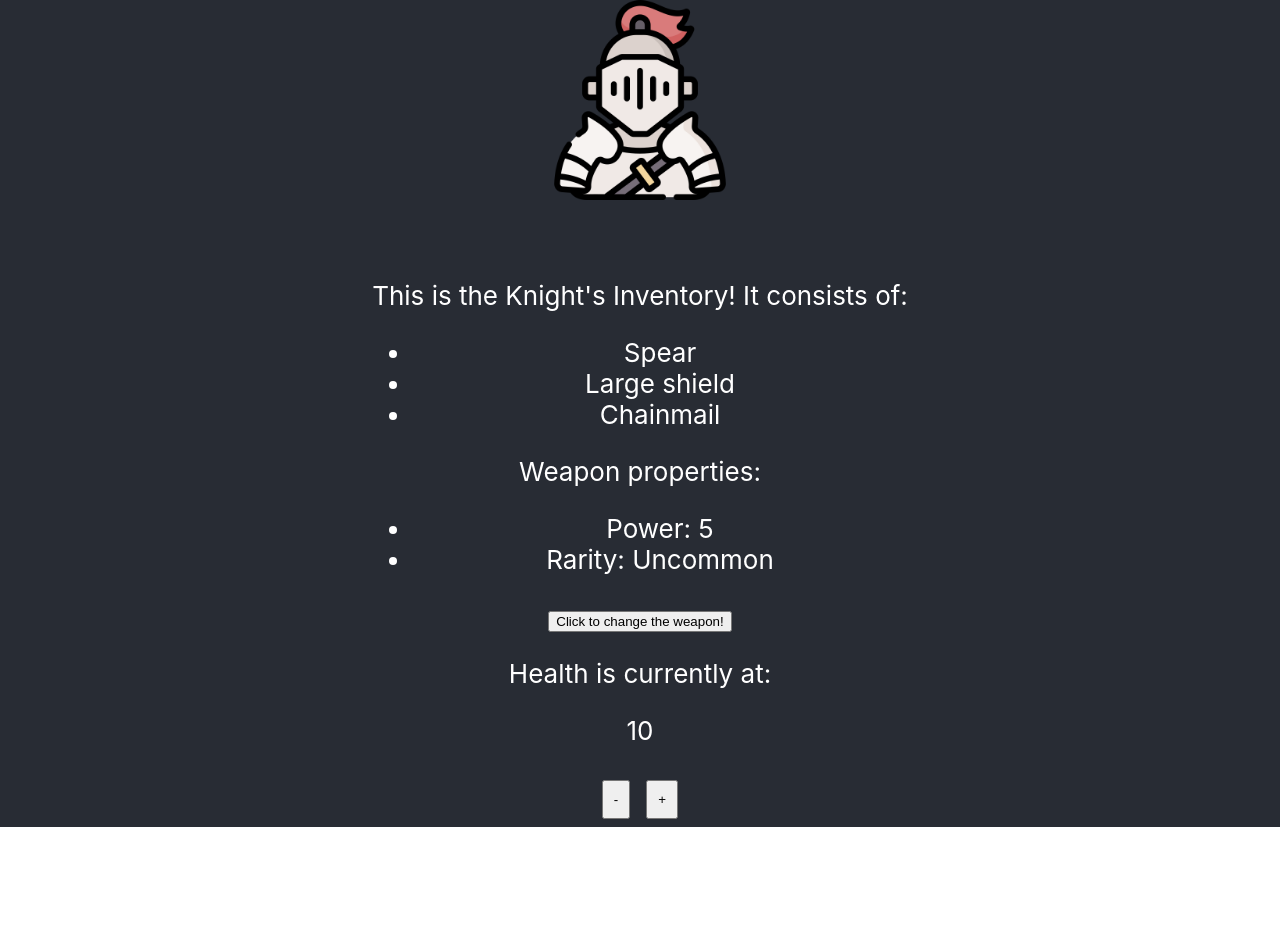
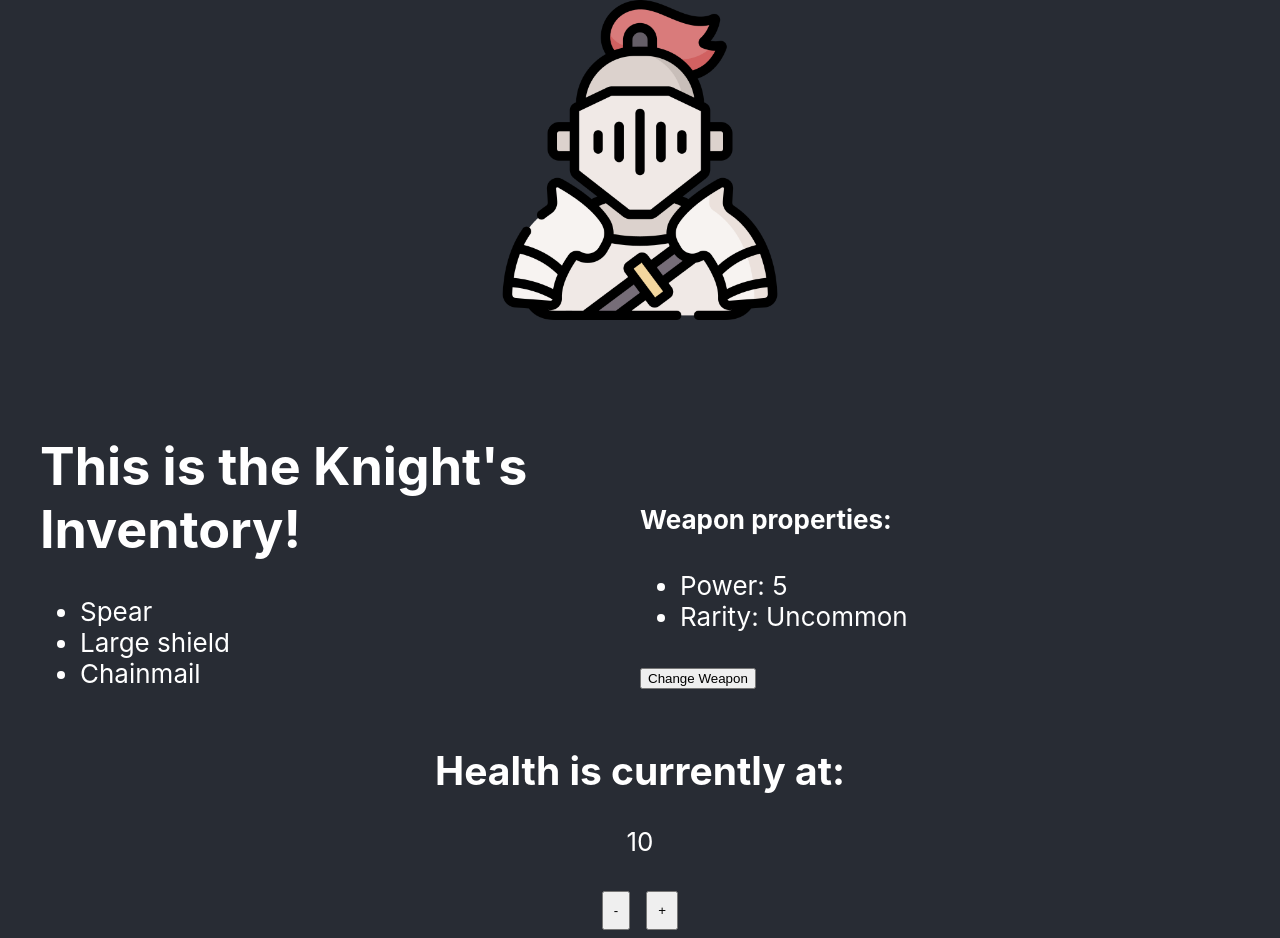
Before and after one commit to Nate-Gage/knights-inventory, a React (Create React App) app: page / in a window 1280 px wide. Before the commit the page ends 827 px from the top, so only its background shows below. Built offline with nearby package versions, Linux system fonts and the light colour scheme.

Commit message:
added css and dynamic text for button

```diff
--- a/src/App.js
+++ b/src/App.js
@@ -7,7 +7,7 @@ function App() {
   return (
     <div className="App">
       <header className="App-header">
-        <img src={logo} className="App-logo" alt="logo" style={{ height: "200px" }} />
+        <img src={logo} className="App-logo" alt="logo" />
         <Inventory />
         <HealthCounter />
       </header>
--- a/src/features/inventory/HealthCounter.js
+++ b/src/features/inventory/HealthCounter.js
@@ -8,8 +8,8 @@ export const HealthCounter = () => {
   const dispatch = useDispatch();
 
   return (
-    <div>
-      <p>Health is currently at:</p>
+    <div className={styles.row}>
+      <h2>Health is currently at:</h2>
       <p>{health}</p>
       <button className={styles.button} onClick={() => dispatch(decrement())}>
         -
--- a/src/features/inventory/Inventory.js
+++ b/src/features/inventory/Inventory.js
@@ -6,6 +6,7 @@ import {
   selectWeapon,
   editWeapon,
 } from "./inventorySlice.js";
+import styles from "./Inventory.module.css";
 
 export const Inventory = () => {
   const dispatch = useDispatch();
@@ -14,31 +15,45 @@ export const Inventory = () => {
   const armor = useSelector(selectArmor);
 
   return (
-    <div>
-      This is the Knight's Inventory! It consists of:
+    <div className={styles.row}>
+      <div className={styles.block}>
+        <h1>This is the Knight's Inventory!</h1>
         <ul>
           <li>{weapon.type}</li>
           <li>{shield}</li>
           <li>{armor}</li>
         </ul>
-      <p>Weapon properties:</p>
+      </div>
+      <div className={styles.block}>
+        <h4>Weapon properties:</h4>
         <ul>
           <li>Power: {weapon.power}</li>
           <li>Rarity: {weapon.rarity}</li>
         </ul>
         <button
-        onClick={() =>
+          onClick={() => {
+            if (weapon.type === "Spear") {
               dispatch(
                 editWeapon({
                   type: "Small stick (whoops!)",
                   power: 0,
                   rarity: "Common",
                 })
-          )
+              );
+            } else {
+              dispatch(
+                editWeapon({
+                  type: "Spear",
+                  power: 5,
+                  rarity: "Uncommon",
+                })
+              );
             }
+          }}
         >
-        Click to change the weapon!{" "}
+          {weapon.type === "Spear" ? `Change Weapon` : `Change Back`}
         </button>
+      </div>
     </div>
   );
 };
--- a/src/features/inventory/Inventory.module.css
+++ b/src/features/inventory/Inventory.module.css
@@ -1,4 +1,15 @@
 .button {
-    padding: 10px;
-    margin: 1vmin;
+  padding: 10px;
+  margin: 1vmin;
 }
+
+.row {
+  display: inline-block;
+  margin: 0 auto;
+}
+
+.block {
+  width: 600px;
+  display: inline-block;
+  text-align: left;
+}
```
Lines whose indentation alone changed are shown as unchanged.
